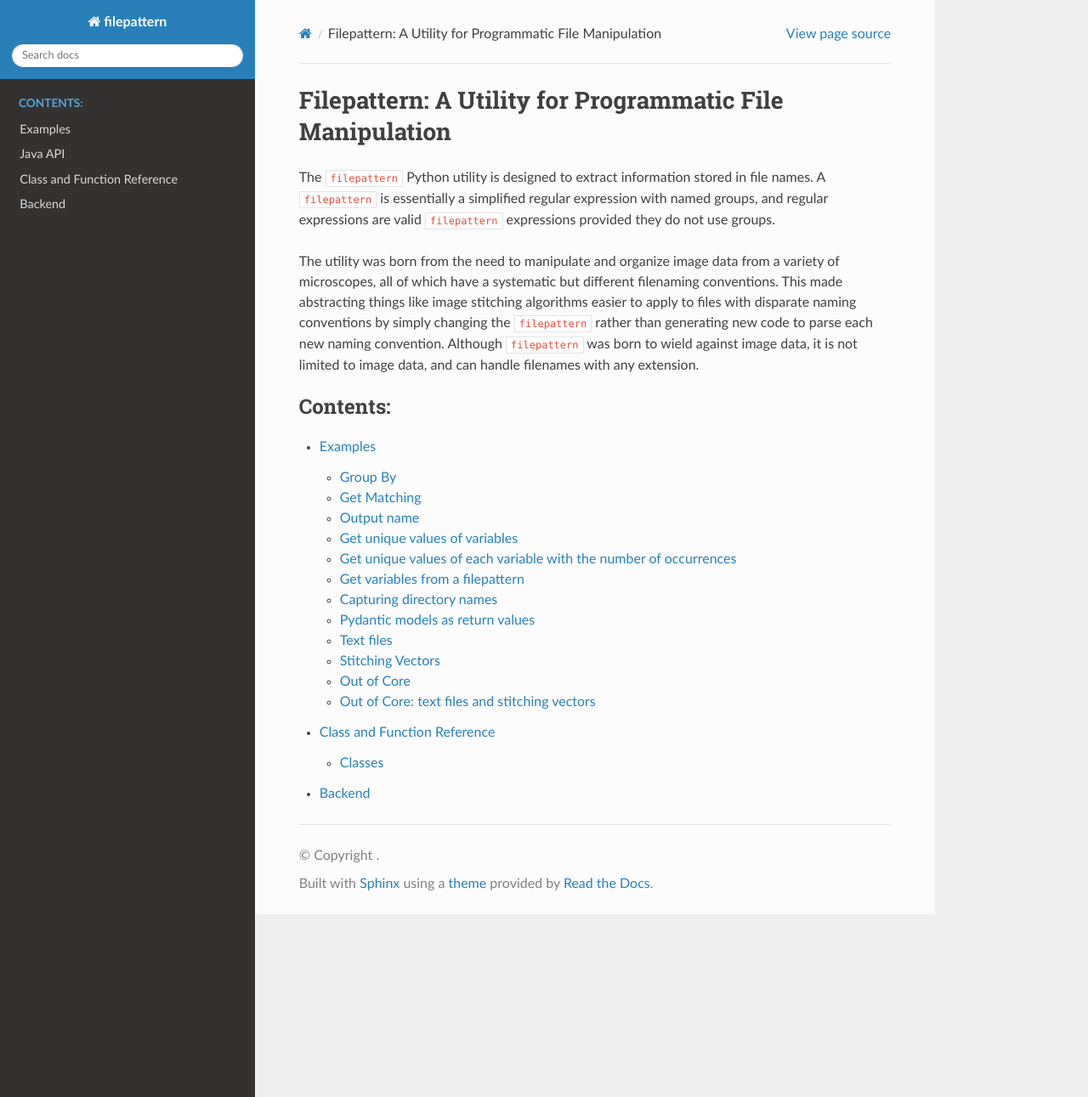
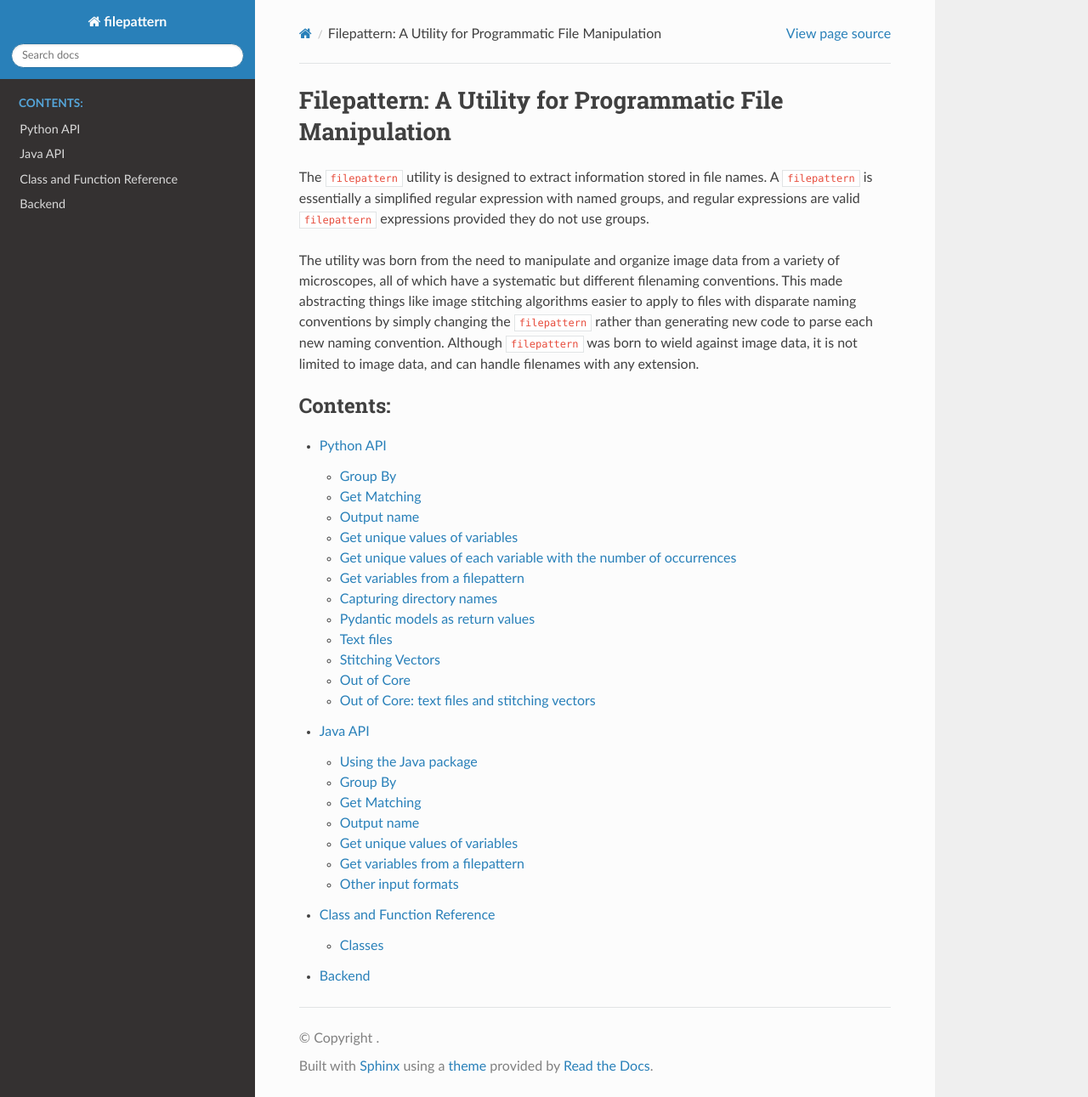
Before and after one commit to PolusAI/filepattern, a Sphinx documentation site: the page built from docs/source/index.rst, in a window 1280 px wide and 1291 px high. Shown: the whole window at 85% size. Built offline with Sphinx 7.4.7 and the Read the Docs theme 2.0.0, drawn with Linux system fonts in a browser that asks for light colours.

Commit message:
Minor documentation update

```diff
--- a/docs/source/Home.rst
+++ b/docs/source/Home.rst
@@ -19,7 +19,7 @@ not limited to image data, and can handle filenames with any extension.
    :maxdepth: 3
    :caption: Contents:
 
-   Examples
+   Python
    Java
    Reference
    Backend
--- a/docs/source/Examples.rst
+++ b/docs/source/Python.rst
@@ -1,5 +1,5 @@
 ========
-Examples
+Python API
 ========
 
 FilePattern iterates over a directory, text file, or stitching vector, matching filenames to a supplied ``filepattern``.
--- a/docs/source/index.rst
+++ b/docs/source/index.rst
@@ -19,6 +19,7 @@ not limited to image data, and can handle filenames with any extension.
    :maxdepth: 3
    :caption: Contents:
 
-   Examples
+   Python
+   Java
    Reference
    Backend
```
Also changed, not shown: other parts of docs/source/index.rst (+1 -1 lines), README.md (+2 -6 lines).
